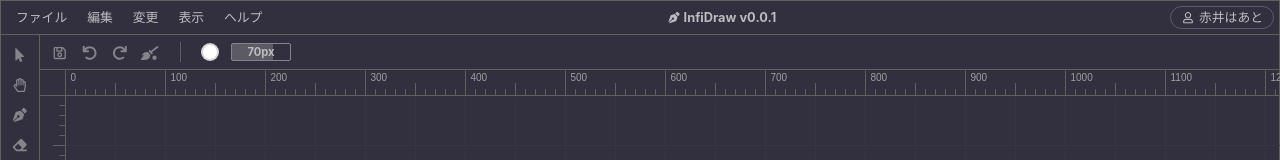
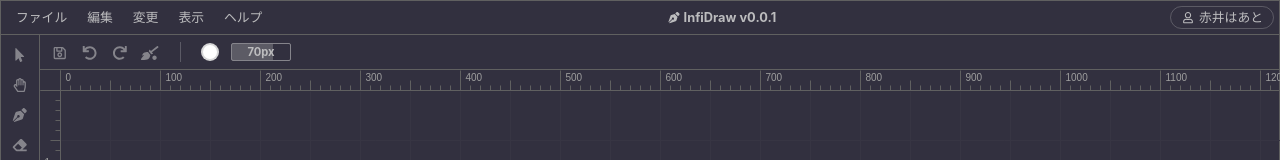
Before and after one commit to nkihrk/infi-draw, an Angular app: page /#/dashboard in a window 1280 px wide. Shown: the top 160 px of the page. Built offline with nearby package versions, Linux system fonts and the light colour scheme.

Commit message:
ruler thickness 25 to 20

```diff
--- a/src/app/_variables.scss
+++ b/src/app/_variables.scss
@@ -12,6 +12,7 @@ $canvas-color-dark: #2e2d3b;
 Number variables
 —————————————————————————————————————————————————————————*/
 
+$ruler-thickness: 20px;
 $transition: 0.1s ease-in-out;
 
 /*———————————————————————————————————————————————————————
--- a/src/app/canvas/canvas.component.html
+++ b/src/app/canvas/canvas.component.html
@@ -1,9 +1,9 @@
 <div
+  class="app-wrapper" style="z-index: 0;"
   appEvent
   (dataSet)="onPointerEvents($event)"
   (key)="onKeyEvents($event)"
   (isUnload)="onUnload($event)"
-  class="app-wrapper" style="z-index: 0;"
 >
   <div #canvasWrapper class="canvas-wrapper" style="z-index: 0;">
     <canvas #canvasMain class="canvas-render" style="z-index: 0;"></canvas>
--- a/src/app/canvas/canvas.component.scss
+++ b/src/app/canvas/canvas.component.scss
@@ -4,8 +4,8 @@
   position: relative;
   width: 100%;
   height: 100vh;
-  padding-top: 25px;
-  padding-left: 25px;
+  padding-top: $ruler-thickness;
+  padding-left: $ruler-thickness;
   overflow: hidden;
 }
 
--- a/src/app/shared/service/core/ruler.service.ts
+++ b/src/app/shared/service/core/ruler.service.ts
@@ -7,7 +7,7 @@ import { MemoryService } from './memory.service';
   providedIn: 'root'
 })
 export class RulerService {
-  private rulerThickness = 25; // Thickness of the window ruler
+  private rulerThickness = 20; // Thickness of the window ruler
   private parentScale = 100; // Parent scale of the window ruler
   private childScale = 10; // Child scale of the window ruler
   private middleLength = 0.5; // Length of the middleScale
```
